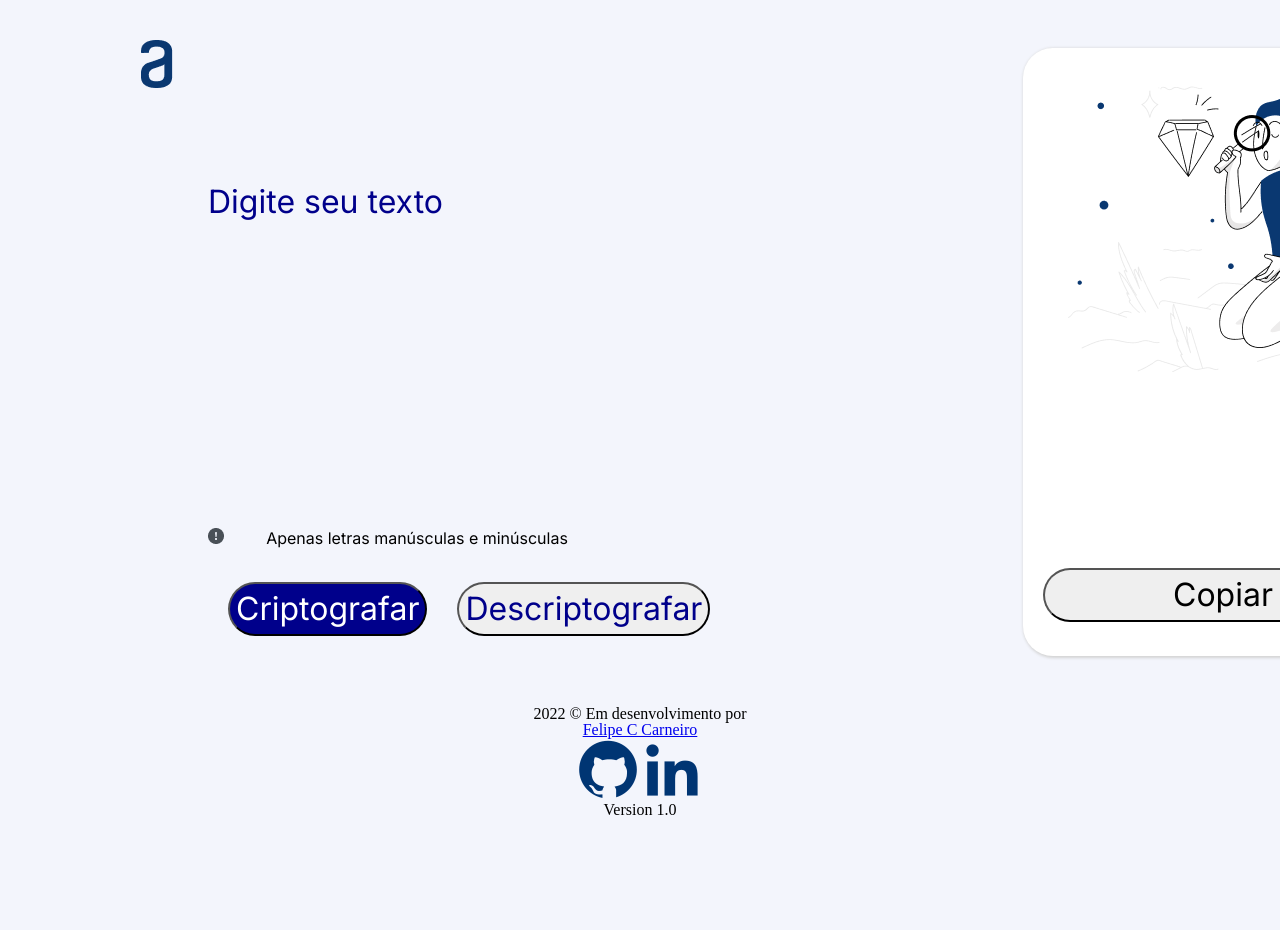
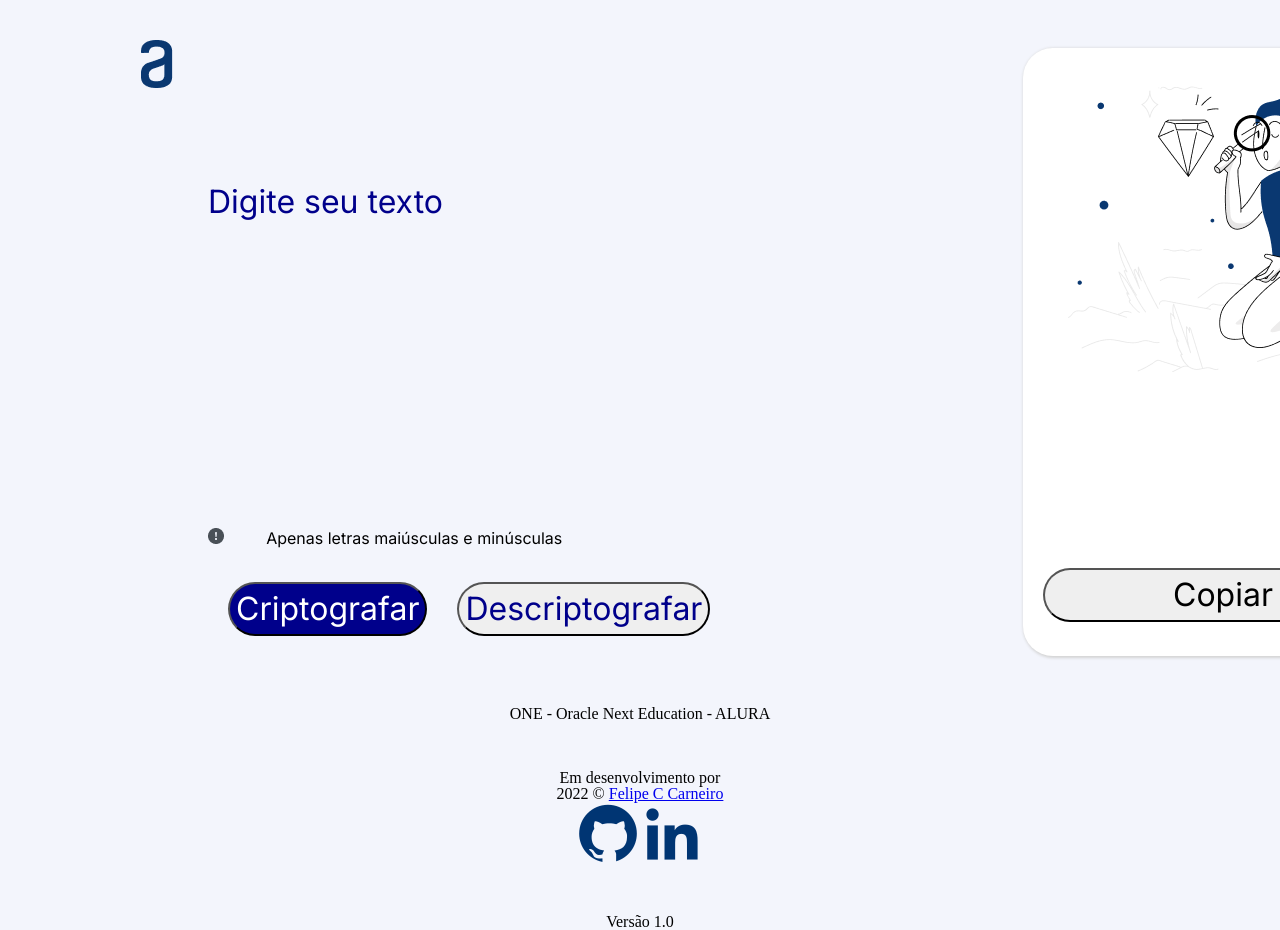
Before and after one commit to fel-dev/decodificador-de-textos, a plain HTML site: page index.html in a window 1280 px wide. Shown: the top 930 px of the page. Before the commit the page ends 818 px from the top, so only its background shows below. Drawn offline with Linux system fonts and the light colour scheme.

Commit message:
Update index.html
Atualizei o rodapé

```diff
--- a/index.html
+++ b/index.html
@@ -7,7 +7,7 @@
     <link rel="icon" href="imagens/cadeado-log.png">
     <link rel="stylesheet" href="css/reset.css">
     <link rel="stylesheet" href="css/style.css">
-    <link rel="stylesheet" href="css/responsividade.css">
+    <link rel="stylesheet" href="css/responsividade.css.css">
     <link href="https://fonts.googleapis.com/css2?family=Inter&display=swap" rel="stylesheet">
     <title> Decodificador de texto | Desafio Alura | Felipe C Carneiro</title>
 </head>
@@ -23,7 +23,7 @@
             <textarea class="input-texto" id="" cols="40" rows="6" placeholder="Digite seu texto" required autofocus></textarea>
             <div class="informacao">
                 <img src="imagens/aviso.png">
-                <h6>Apenas letras manúsculas e minúsculas</h6>
+                <h6>Apenas letras maiúsculas e minúsculas</h6>
             </div>
             <div class="botoes">
                 <button class="encriptar" onclick="btnEncriptar()">Criptografar</button>
@@ -32,12 +32,6 @@
         </section>
         <section class="section2">
             <textarea id="mensagem" class="mensagem" cols="18" rows="10"readonly></textarea>
-
-            <!-- <div class="instrucoes">
-                <h6 id="h6">Nenhuma mensagem encontrada</h6>
-                <p id="p">Digite um texto que você deseja criptografar ou descriptografar.</p>
-            </div>  -->
-
             <div class="botoes" >
                 <button class="copiar" onclick="btnCopiar()">Copiar</button>
             </div>
@@ -46,13 +40,16 @@
     </main>
 
     <footer>
-        <p>2022 &copy;   Em desenvolvimento por <br><a href="https://api.whatsapp.com/send?phone=5521965550012&text="  target='_blank'>Felipe C Carneiro</a></p>
+        <p>ONE - Oracle Next Education - ALURA</p>
+        <br>
+        <p>Em desenvolvimento por <br>2022 &copy; <a href="https://api.whatsapp.com/send?phone=5521965550012&text="  target='_blank'>Felipe C Carneiro</a> </p>
 
         <div class="social">
             <a href="https://github.com/FelipeeCarneiro" target="_blank"><img src="imagens/social/github.png" alt=""></a><a href="https://www.linkedin.com/in/correaflp/" target="_blank"><img src="imagens/social/linkedin.png" alt=""></a>
         </div>
+        <br>
+        <h6 class="versao">Versão 1.0</h6>
 
-        <h6 class="versao">Version 1.0</h6>
     </footer>
 
     <script src="script.js"></script>
```
